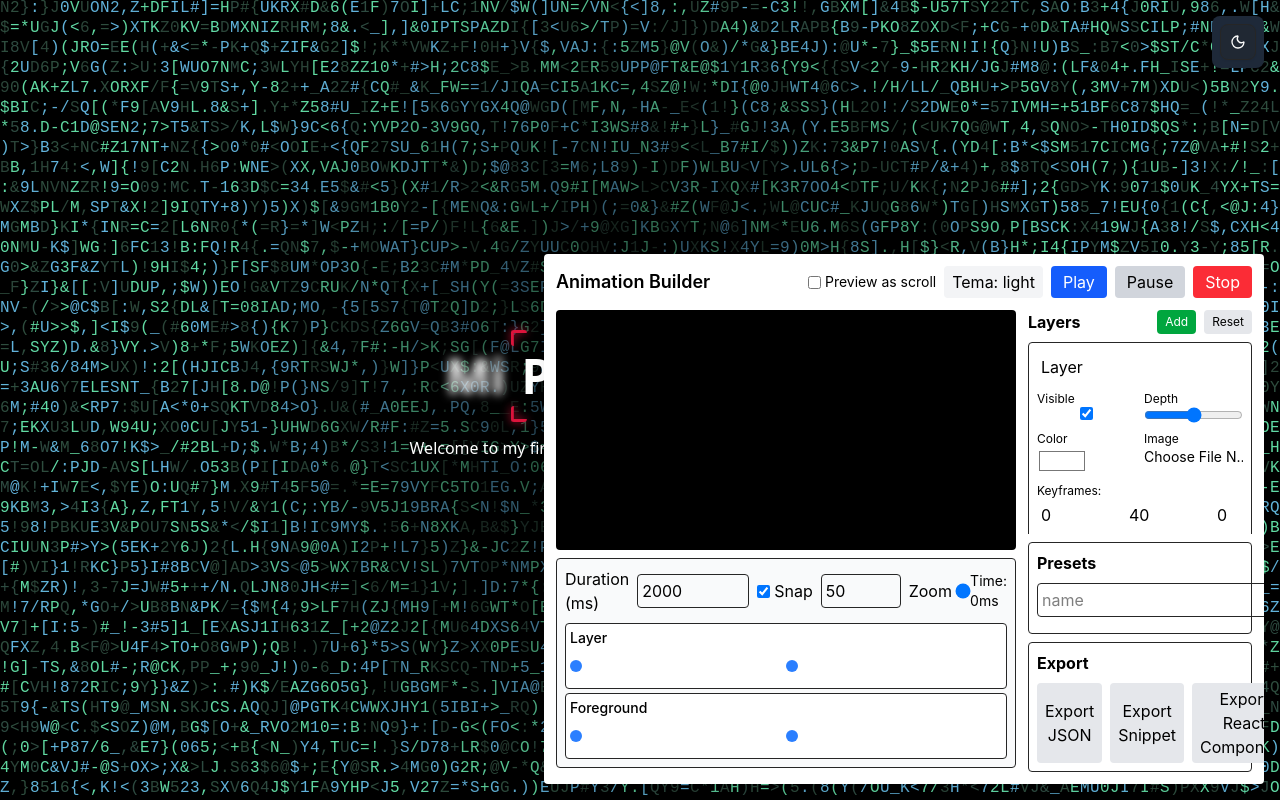
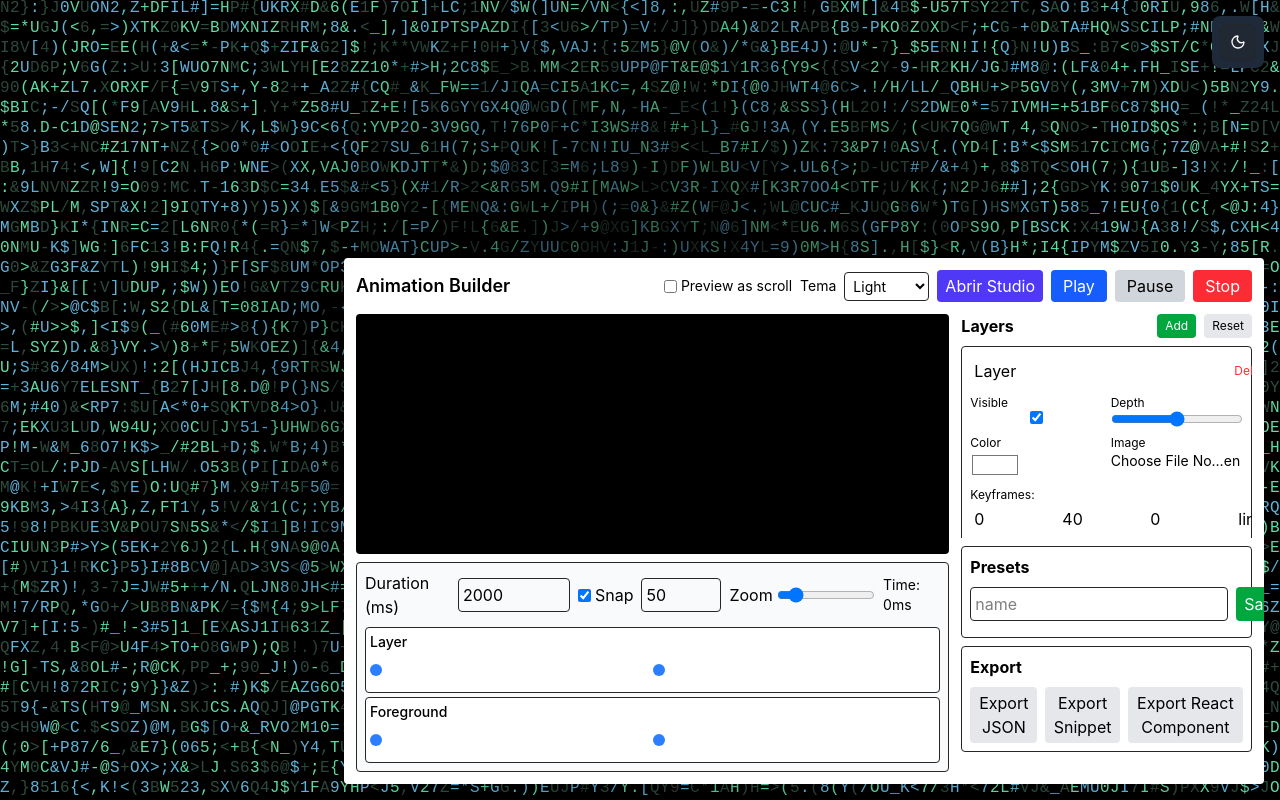
Before and after one commit to Hazuru00/My-API-s-Proyects-in-react, a React (Vite) app in the folder My first Login web/: page / in a window 1280 px wide. Shown: the top 800 px of the page. Built offline with nearby package versions, Linux system fonts and the light colour scheme.

Commit message:
Creacion de un proyecto mas grande una biblioteca de codigo
herramienta de animacion parallax en desarrollo XDDDDDDDDDDDDDDDDDDDDDDDDDDDDDDDDDDDDDDDDDDDDDDDDDDDDDDDDDDDDDDDDDDDDDDDDDDDDDDDDDDDDDDDDDDDDDDDDDDDDDDDDDDDDDDDDDDDDDDDDDDDDDDDDDDDDDDDDDDDDDDDDDDD

```diff
--- a/My first Login web/src/App.css
+++ b/My first Login web/src/App.css
@@ -160,3 +160,22 @@
 .animation-builder input[type="range"] { width: 100%; }
 .animation-builder input[type="color"] { padding: 0; height: 28px; }
 .animation-builder .relative > div { transition: transform .3s ease, opacity .2s ease; }
+
+/* Crimson editor theme for a rosy/carmesí accent */
+.editor-crimson {
+  --editor-bg: #1b0b0e; /* very dark */
+  --editor-foreground: #ffeef0;
+  --editor-accent: #d43b5a; /* carmesí rosaceo */
+  background: var(--editor-bg) !important;
+  color: var(--editor-foreground) !important;
+}
+.editor-crimson .text-lg, .editor-crimson h3 { color: var(--editor-accent) !important; }
+.editor-crimson .timeline { background: rgba(255,255,255,0.03); border-color: rgba(255,255,255,0.06); }
+.editor-crimson select, .editor-crimson input { background: rgba(255,255,255,0.02); color: var(--editor-foreground); border: 1px solid rgba(255,255,255,0.06); }
+
+/* Studio layout helpers */
+.animation-studio-root { width: 100%; height: 100%; position: relative; }
+
+
+/* Utility: visually-hidden for ARIA live region */
+.sr-only { position: absolute !important; width: 1px; height: 1px; padding: 0; margin: -1px; overflow: hidden; clip: rect(0, 0, 0, 0); white-space: nowrap; border: 0; }
--- a/My first Login web/src/App.tsx
+++ b/My first Login web/src/App.tsx
@@ -1,3 +1,4 @@
+import React from 'react';
 import './App.css'
 import { ModeToggle } from './components/mode-toggle';
 import { ThemeProvider } from "./components/theme-provider"
@@ -6,16 +7,25 @@ import LetterGlitch from './components/LetterGlitch.tsx';
 // EditableSection and ParallaxWrapper are available if needed later
 // (currently not used) - keeping imports commented to avoid lint warnings.
 import AnimationBuilder from './components/EditableSection';
+import AnimationStudio from './pages/AnimationStudio';
 // import ParallaxWrapper from './components/ParallaxWrapper';
 import ParallaxSection from './components/ParallaxSection';
 
   //import { BeakerIcon } from '@heroicons/react/24/solid'
   // <BeakerIcon className=''/>
 function App() {
+  const [showStudio, setShowStudio] = React.useState(false);
+  React.useEffect(()=>{
+    const onOpen = ()=> setShowStudio(true);
+  const handler = ()=> onOpen();
+  window.addEventListener('open-animation-studio', handler as EventListener);
+  return ()=> window.removeEventListener('open-animation-studio', handler as EventListener);
+  }, []);
 
   return (
     <>
-      <AnimationBuilder/>
+  <AnimationBuilder/>
+  {showStudio ? <AnimationStudio onClose={()=>setShowStudio(false)} /> : null}
       <ThemeProvider defaultTheme="dark" storageKey="vite-ui-theme">
       {
         <>
--- a/My first Login web/src/components/EditableSection.tsx
+++ b/My first Login web/src/components/EditableSection.tsx
@@ -31,7 +31,8 @@ const defaultLayer = (): LayerConfig => ({
 /**
  * AnimationBuilder: editor visual con canvas preview, timeline clave y persistencia.
  */
-const AnimationBuilder: React.FC = () => {
+type BuilderProps = { mode?: 'overlay' | 'embedded' };
+const AnimationBuilder: React.FC<BuilderProps> = ({ mode = 'overlay' }) => {
   const [layers, setLayers] = useState<LayerConfig[]>([defaultLayer(), { ...defaultLayer(), label: 'Foreground', depth: 0.9, color: '#f1f5f9' }]);
   const [playing, setPlaying] = useState(false);
   const [currentTime, setCurrentTime] = useState(0);
@@ -55,8 +56,8 @@ const AnimationBuilder: React.FC = () => {
   const imagesRef = useRef<Record<string, HTMLImageElement | null>>({});
   const rafRef = useRef<number | null>(null);
   const playingRef = useRef(false);
-  const [editorTheme, setEditorTheme] = useState<'light'|'dark'>(()=>{
-    try { return (localStorage.getItem('animation-builder-theme') as 'light'|'dark') || 'light'; } catch { return 'light'; }
+  const [editorTheme, setEditorTheme] = useState<'light'|'dark'|'crimson'>(()=>{
+    try { return (localStorage.getItem('animation-builder-theme') as 'light'|'dark'|'crimson') || 'light'; } catch { return 'light'; }
   });
   const [liveMessage, setLiveMessage] = useState('');
   const [selectedKF, setSelectedKF] = useState<{layerId:string;kfId:string}|null>(null);
@@ -360,15 +361,25 @@ export default function ExportedAnimation({ width = 800, height = 400, autoplay
     alert('React component copiado al portapapeles');
   };
 
+  const rootClass = mode === 'embedded'
+    ? `animation-studio-root ${editorTheme === 'crimson' ? 'editor-crimson' : ''}`
+    : `animation-builder fixed right-4 bottom-4 z-50 w-[min(920px,95vw)] max-h-[92vh] overflow-auto bg-white text-black rounded shadow-lg p-3 grid gap-3 ${editorTheme === 'crimson' ? 'editor-crimson' : ''}`;
+
   return (
-    <div className="animation-builder fixed right-4 bottom-4 z-50 w-[min(720px,95vw)] max-h-[90vh] overflow-auto bg-white text-black rounded shadow-lg p-3 grid gap-3" style={{ gridTemplateColumns: '1fr' }}>
+    <div className={rootClass} style={{ gridTemplateColumns: '1fr' }}>
       <div className="flex items-center gap-3">
         <h3 className="text-lg font-semibold">Animation Builder</h3>
         <div className={`ml-auto flex gap-2 items-center ${editorTheme==='dark' ? 'bg-slate-800 text-white p-2 rounded' : ''}`}>
           <label className="flex items-center gap-1 text-sm"><input type="checkbox" checked={previewAsScroll} onChange={e=>setPreviewAsScroll(e.target.checked)} /> Preview as scroll</label>
-          <button aria-pressed={editorTheme==='dark'} title="Cambiar tema del editor" className="px-2 py-1 bg-gray-100 rounded" onClick={()=>{ setEditorTheme(prev=> prev==='dark' ? 'light' : 'dark'); setLiveMessage('Tema del editor cambiado'); }}>
-            Tema: {editorTheme}
-          </button>
+          <label className="flex items-center gap-2">
+            <span className="text-sm">Tema</span>
+            <select aria-label="Selector de tema del editor" value={editorTheme} onChange={e=>{ const v = e.target.value as 'light'|'dark'|'crimson'; setEditorTheme(v); setLiveMessage(`Tema cambiado a ${v}`); }} className="p-1 border rounded bg-white text-sm">
+              <option value="light">Light</option>
+              <option value="dark">Dark</option>
+              <option value="crimson">Carmesí</option>
+            </select>
+          </label>
+          <button title="Abrir Studio" className="px-2 py-1 bg-indigo-600 text-white rounded" onClick={()=>{ window.dispatchEvent(new CustomEvent('open-animation-studio')); setLiveMessage('Abriendo editor completo'); }}>Abrir Studio</button>
           <button className="px-3 py-1 bg-blue-600 text-white rounded" onClick={play} disabled={playing}>Play</button>
           <button className="px-3 py-1 bg-gray-300 rounded" onClick={pause} disabled={!playing}>Pause</button>
           <button className="px-3 py-1 bg-red-500 text-white rounded" onClick={stop}>Stop</button>
--- /dev/null
+++ b/My first Login web/src/pages/AnimationStudio.tsx
@@ -0,0 +1,49 @@
+import React, { useEffect } from 'react';
+import AnimationBuilder from '../components/EditableSection';
+
+const AnimationStudio: React.FC<{onClose?: ()=>void}> = ({ onClose }) => {
+  useEffect(()=>{
+    const onKey = (e: KeyboardEvent) => { if(e.key === 'Escape' && onClose) onClose(); };
+    window.addEventListener('keydown', onKey);
+    return ()=> window.removeEventListener('keydown', onKey);
+  }, [onClose]);
+
+  return (
+    <div className="animation-studio fixed inset-0 z-60 bg-black/80 backdrop-blur-sm flex flex-col text-white">
+      <header className="studio-header flex items-center gap-4 px-4 py-2 border-b border-white/10">
+        <div className="flex items-center gap-3">
+          <button onClick={onClose} className="px-2 py-1 bg-white/10 rounded">Close</button>
+          <div className="font-bold text-lg">Animation Studio</div>
+        </div>
+        <nav className="ml-6 flex gap-2 text-sm opacity-90">
+          <button className="px-2 py-1 rounded hover:bg-white/10">File</button>
+          <button className="px-2 py-1 rounded hover:bg-white/10">Edit</button>
+          <button className="px-2 py-1 rounded hover:bg-white/10">View</button>
+          <button className="px-2 py-1 rounded hover:bg-white/10">Export</button>
+        </nav>
+        <div className="ml-auto flex items-center gap-2">
+          <input className="px-2 py-1 rounded text-black" placeholder="Buscar..." />
+        </div>
+      </header>
+
+      <div className="studio-body flex-1 flex overflow-hidden">
+        <aside className="studio-sidebar w-64 bg-white/5 p-3 border-r border-white/10">
+          <div className="mb-3 font-semibold">Project</div>
+          <div className="text-sm">Files · Layers · Assets</div>
+        </aside>
+
+        <main className="studio-main flex-1 p-4 overflow-auto">
+          {/* Embed the builder in embedded mode */}
+          <AnimationBuilder mode="embedded" />
+        </main>
+
+        <aside className="studio-right w-80 bg-white/5 p-3 border-l border-white/10">
+          <div className="font-semibold mb-2">Inspector</div>
+          <div className="text-sm">Propiedades de la capa seleccionada</div>
+        </aside>
+      </div>
+    </div>
+  );
+};
+
+export default AnimationStudio;
```
